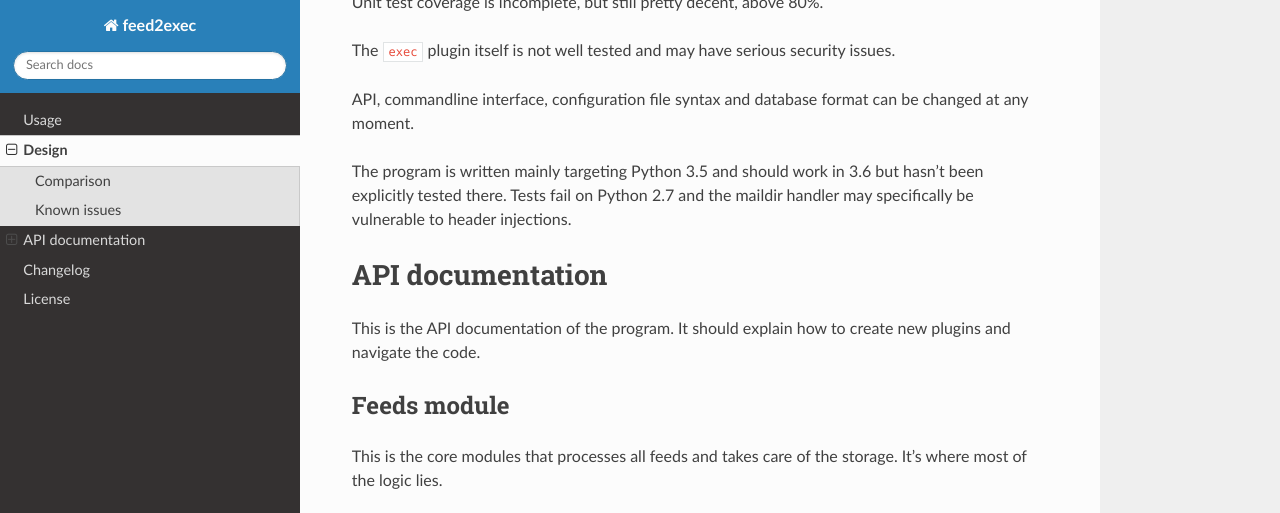
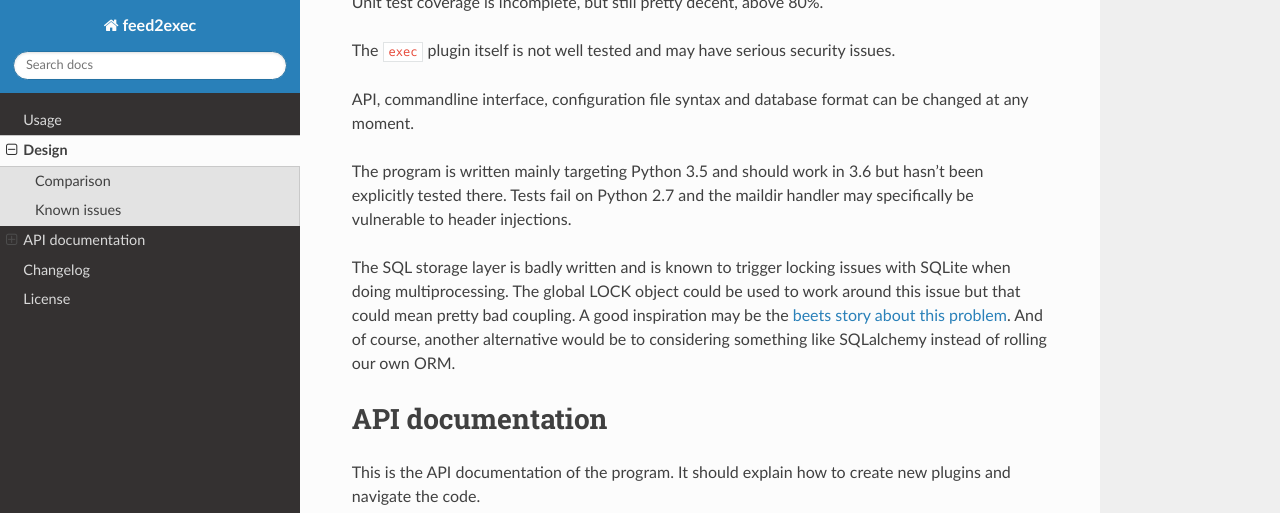
Before and after one commit to timb-machine-mirrors/anarcat-feed2exec, a Sphinx documentation site: the page built from doc/design.rst, in a window 1280 px wide and 900 px high, scrolled down 2284 px, cut to the strip 0-513 px from the top of the window. Built offline with Sphinx 7.4.7 and the Read the Docs theme 2.0.0, drawn with Linux system fonts in a browser that asks for light colours; the version number could not be read and is left out.

Commit message:
note issue with SQLite locking

```diff
--- a/doc/design.rst
+++ b/doc/design.rst
@@ -129,6 +129,14 @@ The program is written mainly targeting Python 3.5 and should work in
 and the maildir handler may specifically be vulnerable to header
 injections.
 
+The SQL storage layer is badly written and is known to trigger locking
+issues with SQLite when doing multiprocessing. The global LOCK object
+could be used to work around this issue but that could mean pretty bad
+coupling. A good inspiration may be the `beets story about this
+problem <http://beets.io/blog/sqlite-nightmare.html>`_. And of course,
+another alternative would be to considering something like SQLalchemy
+instead of rolling our own ORM.
+
 API documentation
 =================
 
```
